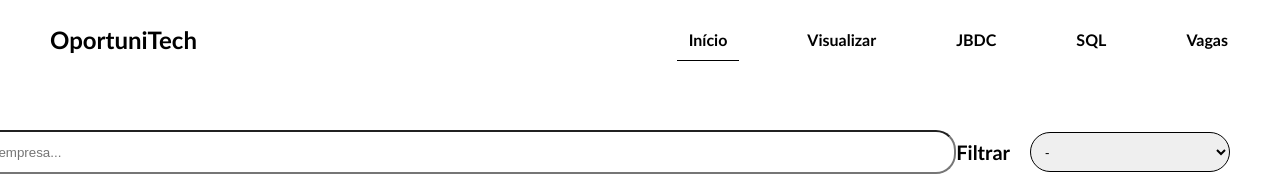
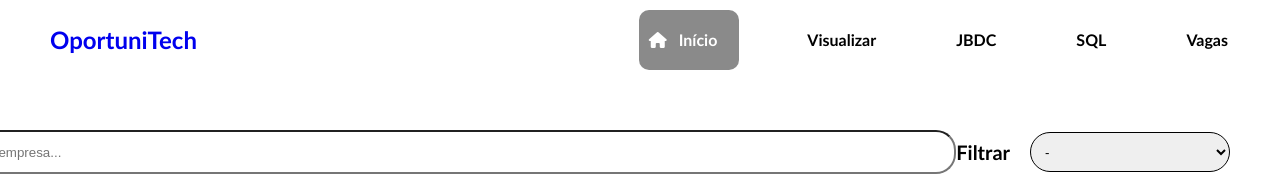
Before and after one commit to davimqz/Oportunitech, a React (Vite) app in the folder front/front/: page /vagas in a window 1280 px wide. In both pictures the pointer is over the link "Início". Shown: the top 176 px of the page. Built offline with nearby package versions, Linux system fonts and the light colour scheme; no server answers.

Commit message:
[feat] - Update

```diff
--- a/front/front/src/css/Header.css
+++ b/front/front/src/css/Header.css
@@ -14,7 +14,6 @@
     font-size: 1.5rem;
     font-weight: bold;
     text-decoration: none;
-    color: rgb(0, 0, 0);
     padding-left: 50px;
   }
 
@@ -23,8 +22,12 @@
     padding: 0.5rem 0.75rem;
     font-weight: bold;
     transition: all ease-in-out 0.2s;
-    color: #000000;
     font-weight: bold;
+    color: black;
+  }
+
+  .nav-link:hover {
+    color: white;
   }
 
   .nav-desktop {
@@ -47,8 +50,11 @@
     color: white;
   }
 
-  .headerOption a:hover {
-    border-bottom: 1px solid black;
+  .headerOption:hover {
+    background-color: rgb(138, 138, 138);
+    padding: 10px 10px;
+    color: white;
+    border-radius: 10px;
   }
 
   .actions-desktop {
--- a/front/front/src/index.css
+++ b/front/front/src/index.css
@@ -16,7 +16,6 @@
   list-style: none;
   padding: 0;
   margin: 0;
-  color: black;
 }
 
 .sqlContainer {
--- a/front/front/src/pages/Dashboard.jsx
+++ b/front/front/src/pages/Dashboard.jsx
@@ -172,7 +172,6 @@ const Dashboard = () => {
       .sort((a, b) => b.vagas - a.vagas)
       .slice(0, 10);
   };
-
 
 
   // 6. Análise de Carga Horária das Vagas
```
